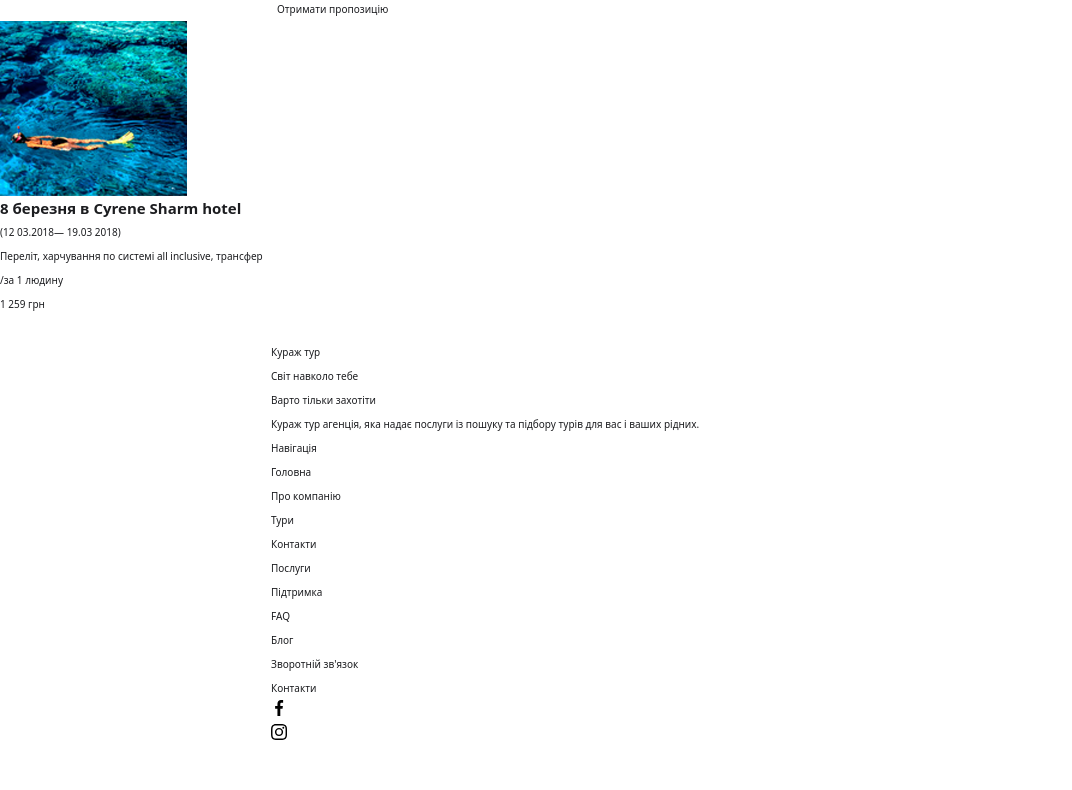
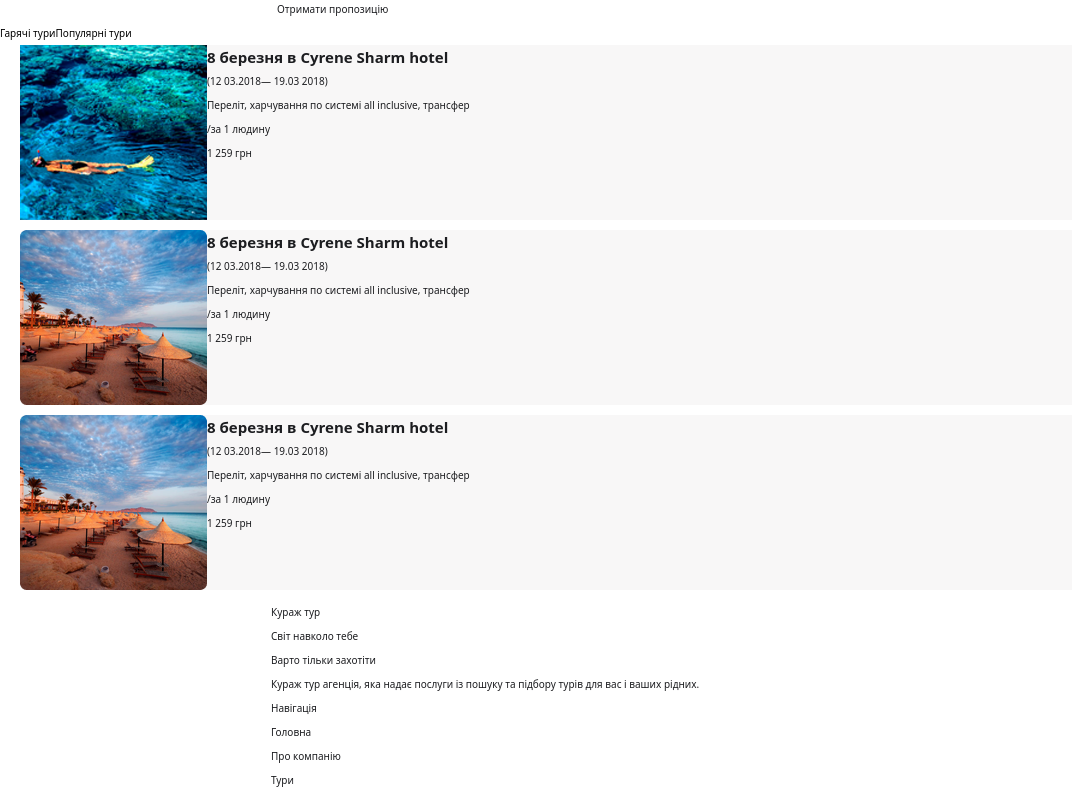
Before and after one commit to AnastasiiaMehei/TravelAgency, a plain HTML site: page index.html in a window 1280 px wide. Shown: the part 327-1117 px from the top of the page, without its empty margins (0-1072 px from the left). Before the commit the page ends 1075 px from the top, so only its background shows below. Drawn offline with nearby package versions, Linux system fonts and the light colour scheme.

Commit message:
section-about-tours

```diff
--- a/index.html
+++ b/index.html
@@ -69,7 +69,11 @@
     </div>
 </section>
     <section class="section-about-tours">
-        <div>
+        <div><ul class="menu-section-about-tours">
+            <li><a href="">Гарячі тури</a></li>
+            <li>Популярні тури</li>
+        </ul></div>
+        <div class="slider-section-about-tours">
                 <img src="./images/swim1x.png" alt="swim" >
 
             <div>
@@ -82,6 +86,32 @@
                 <button type="button"></button>
             </div>
         </div>
+        <div class="slider-section-about-tours">
+            <img src="./images/desert1x.png" alt="swim" >
+
+        <div>
+            <h2>8 березня в Cyrene Sharm hotel</h2>
+            <p>(12 03.2018— 19.03 2018)</p>
+            <p>Переліт, харчування по системі all inclusive, трансфер</p>
+            <p>
+                /за 1 людину</p>
+            <p>1 259 грн</p>
+            <button type="button"></button>
+        </div>
+    </div>
+    <div class="slider-section-about-tours">
+        <img src="./images/desert1x.png" alt="swim" >
+
+    <div>
+        <h2>8 березня в Cyrene Sharm hotel</h2>
+        <p>(12 03.2018— 19.03 2018)</p>
+        <p>Переліт, харчування по системі all inclusive, трансфер</p>
+        <p>
+            /за 1 людину</p>
+        <p>1 259 грн</p>
+        <button type="button"></button>
+    </div>
+</div>
     </section>
     <section class="section-benefits"></section>
     <section class="section-feedback"></section>
--- a/styles.css
+++ b/styles.css
@@ -152,3 +152,17 @@ header {
 }
 @media screen and (min-width: 768px) {
 }
+/* section-about-tours */
+.menu-section-about-tours {
+  display: flex;
+  flex-direction: row;
+  color: #000000;
+}
+.slider-section-about-tours {
+  display: flex;
+  flex-direction: row;
+  background-color: #f8f7f7;
+  border-radius: 5px;
+  margin-bottom: 10px;
+  margin-left: 20px;
+}
```
